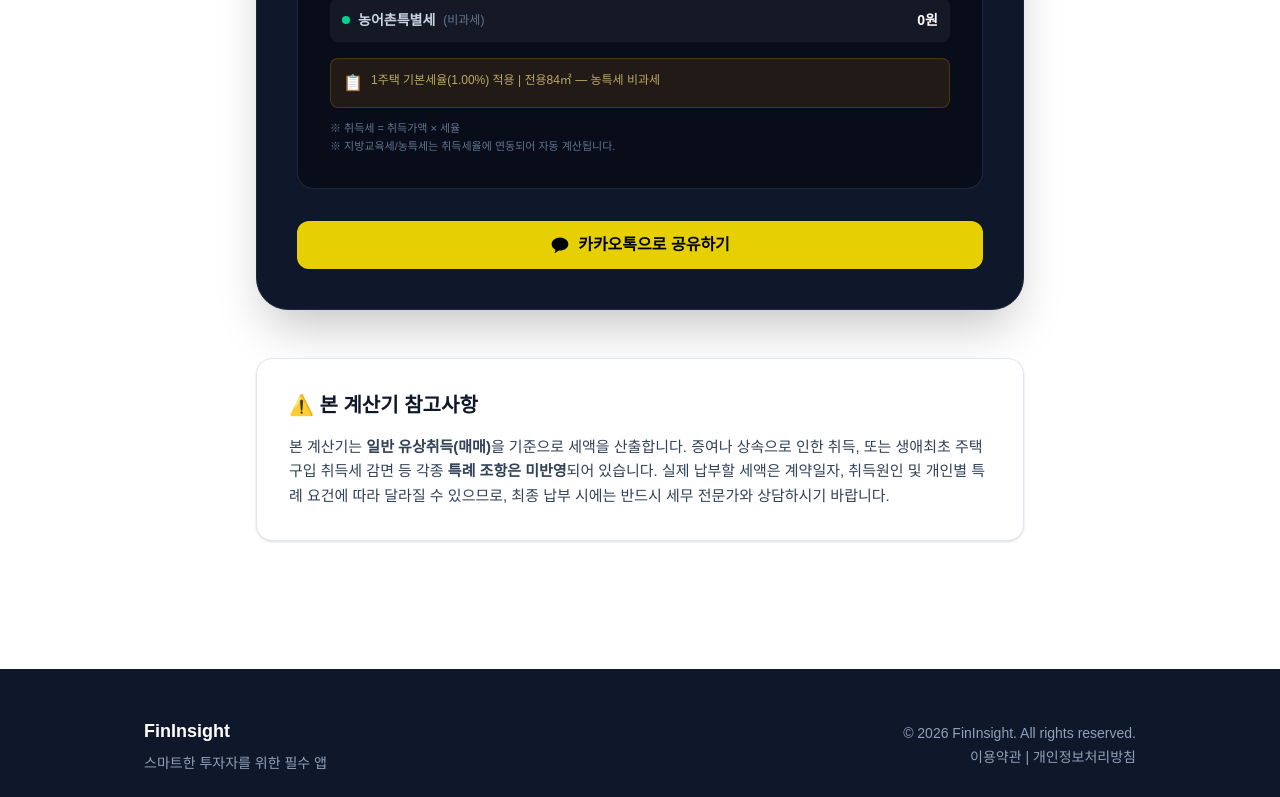
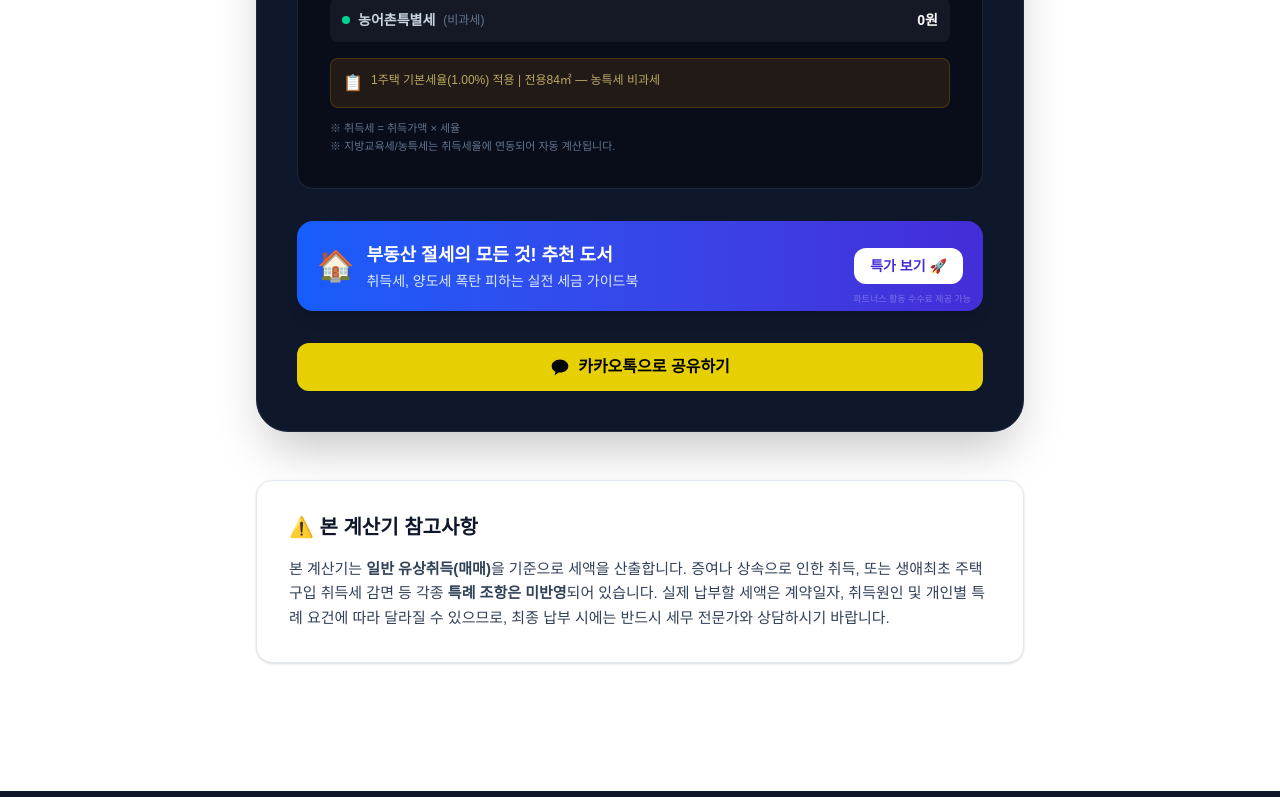
Before and after one commit to duke3736-collab/fin-insight, a Next.js app: page /calculators/real-estate-tax in a window 1280 px wide. Shown: the part 1573-2370 px from the top of the page. Built offline with nearby package versions, Linux system fonts and the light colour scheme.

Commit message:
feat: add coupang partner banners for monetization

```diff
--- a/src/app/calculators/real-estate-tax/page.tsx
+++ b/src/app/calculators/real-estate-tax/page.tsx
@@ -294,6 +294,24 @@ export default function RealEstateTaxCalculatorPage() {
               ※ 지방교육세/농특세는 취득세율에 연동되어 자동 계산됩니다.
             </div>
           </div>
+
+          <div className="mt-8 mb-4">
+              <a href="https://link.coupang.com/a/YOUR_COUPANG_LINK_REAL_ESTATE" target="_blank" rel="noopener noreferrer" className="block w-full bg-gradient-to-r from-blue-600 to-indigo-700 rounded-2xl p-5 text-white shadow-lg hover:shadow-xl hover:-translate-y-1 transition-all group relative overflow-hidden">
+                  <div className="relative z-10 flex flex-col md:flex-row items-center justify-between gap-3">
+                      <div className="flex items-center gap-3">
+                          <span className="text-3xl group-hover:scale-110 transition-transform">🏠</span>
+                          <div>
+                              <h3 className="text-lg font-black mb-0.5">부동산 절세의 모든 것! 추천 도서</h3>
+                              <p className="text-blue-100 font-medium text-xs md:text-sm">취득세, 양도세 폭탄 피하는 실전 세금 가이드북</p>
+                          </div>
+                      </div>
+                      <span className="shrink-0 text-center bg-white text-indigo-700 font-bold px-4 py-2 rounded-xl text-sm group-hover:bg-indigo-50 transition-colors">
+                          특가 보기 🚀
+                      </span>
+                  </div>
+                  <div className="absolute bottom-1 right-3 text-[9px] text-white/30">파트너스 활동 수수료 제공 가능</div>
+              </a>
+          </div>
         </div>
 
         <div className="mt-8">
--- a/src/app/calculators/severance/page.tsx
+++ b/src/app/calculators/severance/page.tsx
@@ -298,6 +298,24 @@ export default function SeveranceCalculatorPage() {
                 계산 공식: 1일 평균임금 × 30일 × (총 재직일수 ÷ 365)
               </div>
 
+              <div className="mt-6 mb-4">
+                  <a href="https://link.coupang.com/a/YOUR_COUPANG_LINK_N_JOB" target="_blank" rel="noopener noreferrer" className="block w-full bg-gradient-to-r from-violet-600 to-fuchsia-600 rounded-2xl p-5 text-white shadow-lg hover:shadow-xl hover:-translate-y-1 transition-all group relative overflow-hidden">
+                      <div className="relative z-10 flex flex-col md:flex-row items-center justify-between gap-3">
+                          <div className="flex items-center gap-3">
+                              <span className="text-3xl group-hover:scale-110 transition-transform">💰</span>
+                              <div>
+                                  <h3 className="text-lg font-black mb-0.5">은퇴 후 제2의 월급 만들기! 베스트셀러</h3>
+                                  <p className="text-violet-100 font-medium text-xs md:text-sm">배당주 투자부터 직장인 N잡러 실전 가이드북</p>
+                              </div>
+                          </div>
+                          <span className="shrink-0 text-center bg-white text-violet-700 font-bold px-4 py-2 rounded-xl text-sm group-hover:bg-violet-50 transition-colors">
+                              도서 보기 🚀
+                          </span>
+                      </div>
+                      <div className="absolute bottom-1 right-3 text-[9px] text-white/30">파트너스 활동 수수료 제공 가능</div>
+                  </a>
+              </div>
+
               <KakaoShareButton
                 title="퇴직금/IRP 실전 계산기"
                 description={`내 예상 퇴직금은 ₩${formatNumber(severancePay)} 입니다!`}
--- a/src/app/page.tsx
+++ b/src/app/page.tsx
@@ -105,6 +105,26 @@ export default function Home() {
         </div>
       </section>
 
+      {/* SPONSOR / AFFILIATE BANNER */}
+      <div className="pb-8">
+        <a href="https://link.coupang.com/a/YOUR_COUPANG_LINK_BOOKS" target="_blank" rel="noopener noreferrer" className="block w-full bg-gradient-to-r from-emerald-500 to-teal-600 rounded-3xl p-6 md:p-8 text-white shadow-xl hover:shadow-2xl hover:-translate-y-1 transition-all group overflow-hidden relative">
+            <div className="absolute -right-10 -top-10 w-40 h-40 bg-white/20 rounded-full blur-2xl group-hover:bg-white/30 transition-colors"></div>
+            <div className="relative z-10 flex flex-col md:flex-row items-center justify-between gap-4 md:gap-8">
+                <div className="flex items-center gap-4">
+                    <span className="text-5xl group-hover:animate-bounce">📚</span>
+                    <div>
+                        <h3 className="text-xl md:text-2xl font-black mb-1">재테크/부동산 베스트셀러 모음전</h3>
+                        <p className="text-emerald-100 font-medium text-sm md:text-base">아는 만큼 돈이 됩니다! 지금 가장 핫한 경제 도서 확인하기</p>
+                    </div>
+                </div>
+                <span className="shrink-0 w-full md:w-auto text-center bg-white text-emerald-600 font-black px-8 py-4 rounded-2xl shadow-md group-hover:bg-emerald-50 transition-colors text-lg">
+                    추천 도서 보기 👉
+                </span>
+            </div>
+            <div className="absolute bottom-2 right-4 text-[10px] text-white/40">파트너스 활동을 통해 일정액의 수수료를 제공받을 수 있음</div>
+        </a>
+      </div>
+
       {/* Life Calculators Grid */}
       <section id="life">
         <h2 className="text-2xl font-extrabold text-slate-800 mb-6 flex items-center gap-2">
```
